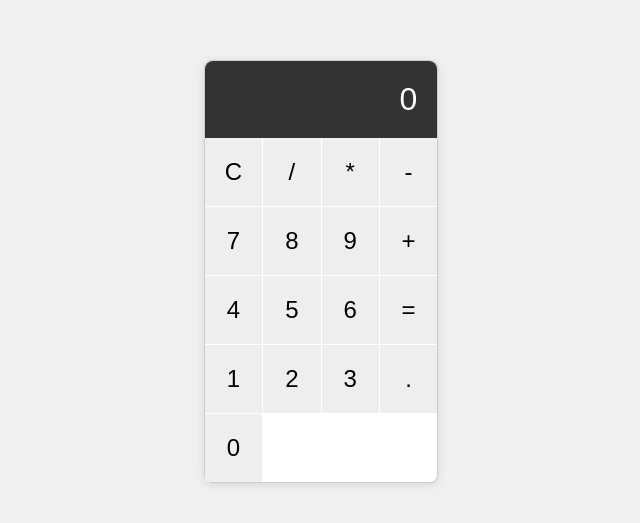
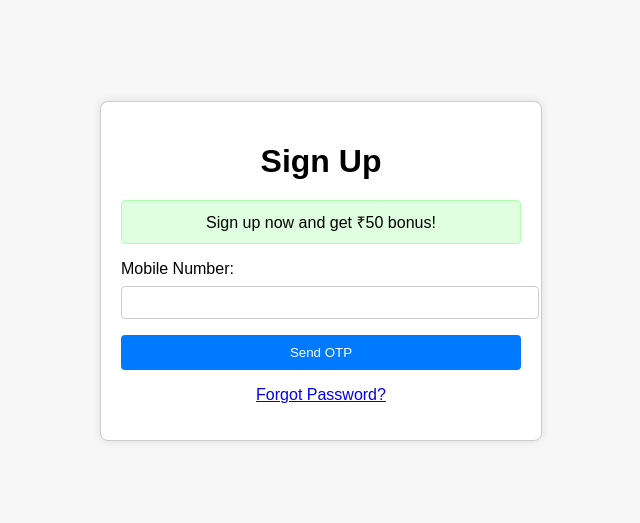
Before and after one commit to Kkeshab123/Myproject, a plain HTML site: page Index.html in a window 1280 px wide. Shown: the part 129-652 px from the top of the page, without its empty margins (319-959 px from the left). Drawn offline with Linux system fonts and the light colour scheme.

Commit message:
Update Index.html

```diff
--- a/Index.html
+++ b/Index.html
@@ -3,97 +3,130 @@
 <head>
     <meta charset="UTF-8">
     <meta name="viewport" content="width=device-width, initial-scale=1.0">
-    <title>Calculator</title>
+    <title>Sign Up</title>
     <style>
         body {
+            font-family: Arial, sans-serif;
             display: flex;
             justify-content: center;
             align-items: center;
             height: 100vh;
             margin: 0;
-            font-family: Arial, sans-serif;
-            background-color: #f0f0f0;
+            background-color: #f7f7f7;
         }
-        .calculator {
+
+        .container {
+            max-width: 400px;
+            width: 100%;
+            padding: 20px;
             border: 1px solid #ccc;
             border-radius: 8px;
-            box-shadow: 0 2px 10px rgba(0, 0, 0, 0.1);
+            box-shadow: 0 0 10px rgba(0,0,0,0.1);
             background-color: #fff;
         }
-        .display {
-            background-color: #333;
-            color: #fff;
-            padding: 20px;
-            font-size: 2em;
-            text-align: right;
-            border-top-left-radius: 8px;
-            border-top-right-radius: 8px;
+
+        h1 {
+            text-align: center;
+            margin-bottom: 20px;
         }
-        .buttons {
-            display: grid;
-            grid-template-columns: repeat(4, 1fr);
-            gap: 1px;
+
+        label {
+            display: block;
+            margin-bottom: 8px;
         }
-        .btn {
-            background-color: #eee;
+
+        input {
+            width: 100%;
+            padding: 8px;
+            margin-bottom: 16px;
+            border: 1px solid #ccc;
+            border-radius: 4px;
+        }
+
+        button {
+            width: 100%;
+            padding: 10px;
+            background-color: #007bff;
+            color: white;
             border: none;
-            padding: 20px;
-            font-size: 1.5em;
+            border-radius: 4px;
             cursor: pointer;
-            transition: background-color 0.2s;
         }
-        .btn:hover {
-            background-color: #ddd;
+
+        button:hover {
+            background-color: #0056b3;
         }
-        .btn:active {
-            background-color: #ccc;
+
+        p {
+            text-align: center;
+        }
+
+        .bonus-info {
+            margin-bottom: 16px;
+            padding: 10px;
+            background-color: #e0ffe0;
+            border: 1px solid #b0ffb0;
+            border-radius: 4px;
+            text-align: center;
         }
     </style>
 </head>
 <body>
-    <div class="calculator">
-        <div class="display" id="display">0</div>
-        <div class="buttons">
-            <button class="btn" onclick="clearDisplay()">C</button>
-            <button class="btn" onclick="appendToDisplay('/')">/</button>
-            <button class="btn" onclick="appendToDisplay('*')">*</button>
-            <button class="btn" onclick="appendToDisplay('-')">-</button>
-            <button class="btn" onclick="appendToDisplay('7')">7</button>
-            <button class="btn" onclick="appendToDisplay('8')">8</button>
-            <button class="btn" onclick="appendToDisplay('9')">9</button>
-            <button class="btn" onclick="appendToDisplay('+')">+</button>
-            <button class="btn" onclick="appendToDisplay('4')">4</button>
-            <button class="btn" onclick="appendToDisplay('5')">5</button>
-            <button class="btn" onclick="appendToDisplay('6')">6</button>
-            <button class="btn" onclick="calculateResult()">=</button>
-            <button class="btn" onclick="appendToDisplay('1')">1</button>
-            <button class="btn" onclick="appendToDisplay('2')">2</button>
-            <button class="btn" onclick="appendToDisplay('3')">3</button>
-            <button class="btn" onclick="appendToDisplay('.')">.</button>
-            <button class="btn" onclick="appendToDisplay('0')">0</button>
+    <div class="container">
+        <h1>Sign Up</h1>
+        <div class="bonus-info">
+            Sign up now and get ₹50 bonus!
         </div>
+        <form id="signup-form">
+            <label for="phone">Mobile Number:</label>
+            <input type="text" id="phone" name="phone" required>
+            <button type="button" onclick="sendOTP()">Send OTP</button>
+        </form>
+
+        <form id="otp-form" style="display: none;">
+            <label for="otp">Enter OTP:</label>
+            <input type="text" id="otp" name="otp" required>
+            <button type="button" onclick="verifyOTP()">Verify OTP</button>
+        </form>
+
+        <form id="forgot-password-form" style="display: none;">
+            <label for="forgot-phone">Enter Mobile Number:</label>
+            <input type="text" id="forgot-phone" name="forgot-phone" required>
+            <button type="button" onclick="sendResetLink()">Send Reset Link</button>
+        </form>
+
+        <p><a href="#" onclick="toggleForgotPassword()">Forgot Password?</a></p>
     </div>
+
     <script>
-        function appendToDisplay(value) {
-            const display = document.getElementById('display');
-            if (display.innerText === '0' && value !== '/') {
-                display.innerText = value;
+        function sendOTP() {
+            const phone = document.getElementById('phone').value;
+            // Simulate OTP sending
+            alert(`OTP sent to ${phone}`);
+            document.getElementById('signup-form').style.display = 'none';
+            document.getElementById('otp-form').style.display = 'block';
+        }
+
+        function verifyOTP() {
+            const otp = document.getElementById('otp').value;
+            // Simulate OTP verification
+            if (otp) {
+                alert('OTP verified! Your ₹50 bonus has been applied.');
+                // Redirect or show success message
             } else {
-                display.innerText += value;
+                alert('Invalid OTP');
             }
         }
 
-        function clearDisplay() {
-            document.getElementById('display').innerText = '0';
+        function sendResetLink() {
+            const phone = document.getElementById('forgot-phone').value;
+            // Simulate sending password reset link
+            alert(`Password reset link sent to ${phone}`);
         }
 
-        function calculateResult() {
-            const display = document.getElementById('display');
-            try {
-                display.innerText = eval(display.innerText) || '0';
-            } catch {
-                display.innerText = 'Error';
-            }
+        function toggleForgotPassword() {
+            const form = document.getElementById('forgot-password-form');
+            form.style.display = form.style.display === 'none' ? 'block' : 'none';
         }
     </script>
 </body>
```
